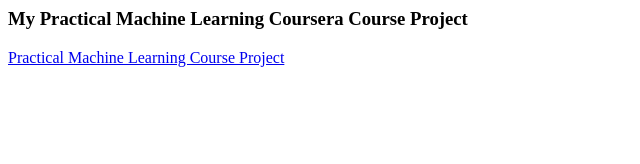
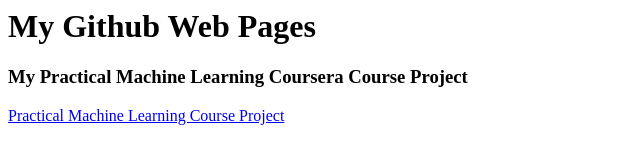
Before and after one commit to CaryGrantAnderson/CaryGrantAnderson.github.io, a plain HTML site: page index.html in a window 1280 px wide. Shown: the whole page, without its empty margins (0-640 px from the left). Drawn offline with Linux system fonts and the light colour scheme.

Commit message:
Update index.html

```diff
--- a/index.html
+++ b/index.html
@@ -3,6 +3,8 @@
 <title>My Github Web Pages</title>
 </head>
 <body>
+
+<h1>My Github Web Pages</h1>
 
 <h3>My Practical Machine Learning Coursera Course Project</h3>
 
```
